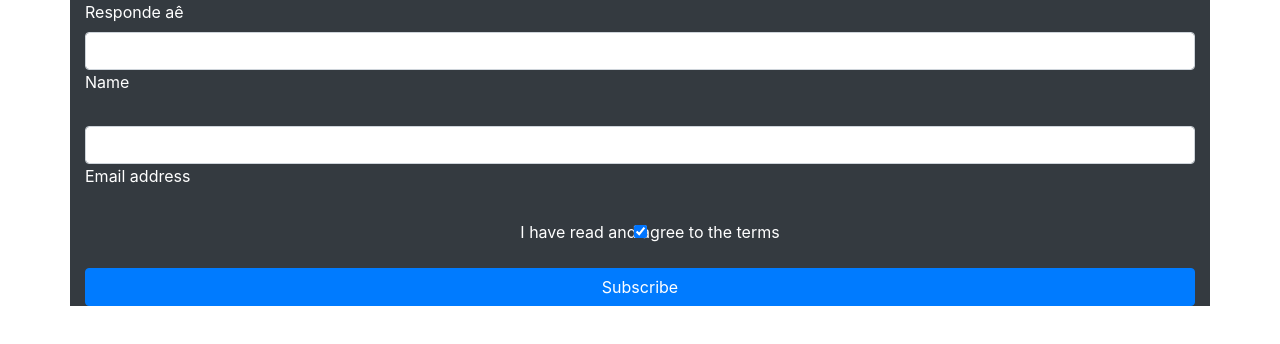
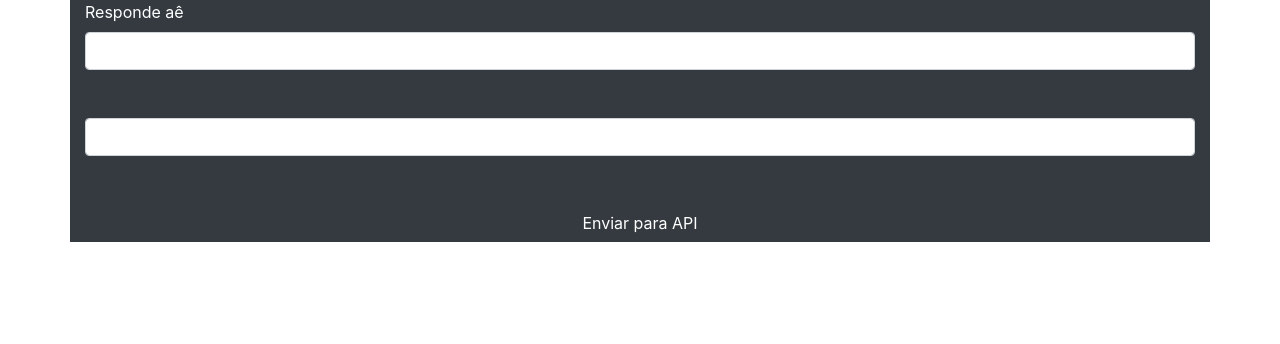
Before and after one commit to JoaoFaria025/aws_estudos, a plain HTML site: page index.html in a window 1280 px wide. Drawn offline with nearby package versions, Linux system fonts and the light colour scheme.

Commit message:
beautiful

```diff
--- a/index.html
+++ b/index.html
@@ -14,25 +14,18 @@
         <!-- Name input -->
         <div class="form-outline mb-4">
           <input type="text" id="form5Example1" class="form-control" />
-          <label class="form-label" for="form5Example1">Name</label>
+          <label class="form-label" for="form5Example1" ></label>
         </div>
 
         <!-- Email input -->
         <div class="form-outline mb-4">
           <input type="email" id="form5Example2" class="form-control" />
-          <label class="form-label" for="form5Example2">Email address</label>
+          <label class="form-label" for="form5Example2" Placeholder="Email"></label>
         </div>
 
-        <!-- Checkbox -->
-        <div class="form-check d-flex justify-content-center mb-4">
-          <input class="form-check-input me-2" type="checkbox" value="" id="form5Example3" checked />
-          <label class="form-check-label" for="form5Example3">
-            I have read and agree to the terms
-          </label>
-        </div>
 
         <!-- Submit button -->
-        <button type="submit" class="btn btn-primary btn-block mb-4">Subscribe</button>
+        <button type="submit" class="btn btn-dark btn-block mb-4">Enviar para API</button>
       </form>
     </div>
 
```
